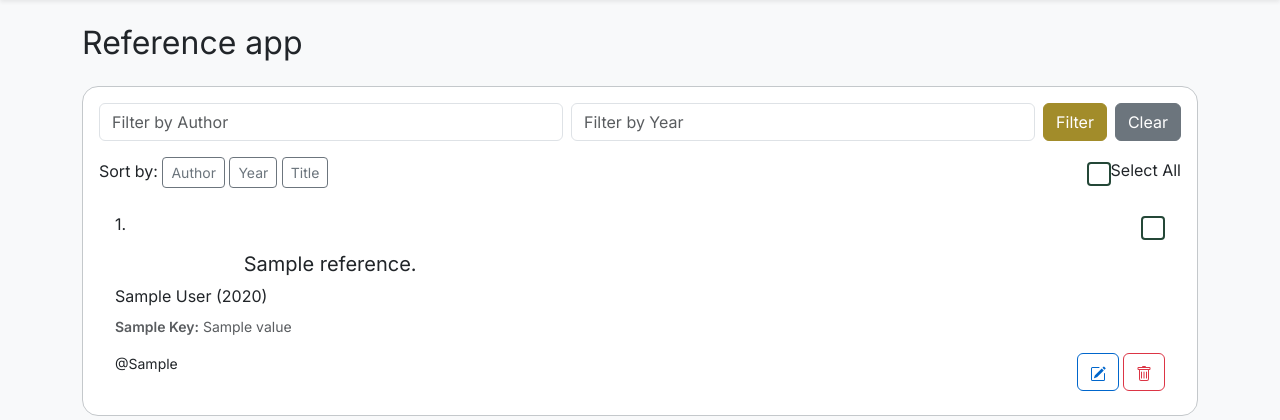
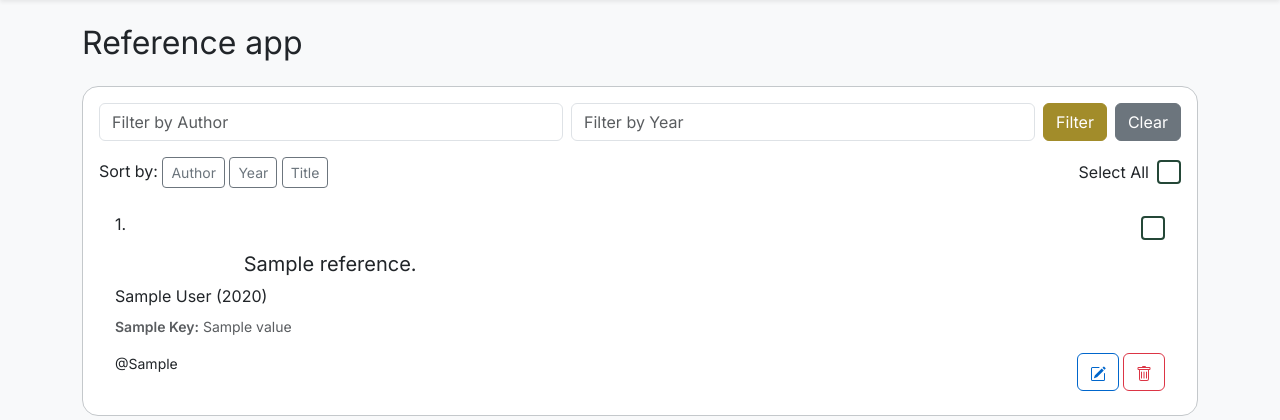
Before and after one commit to kortekoski/ohtuminiprojekti, a Flask app: template src/templates/index.html in a window 1280 px wide. Shown: the part 56-476 px from the top of the page. Run offline with Flask 3, Linux system fonts and the light colour scheme; the template is opened without the code that fills it: most values are stand-ins (such as "Sample title", 1, 10 or a date in 2020).

Commit message:
Change tickbox alignment

```diff
--- a/src/templates/index.html
+++ b/src/templates/index.html
@@ -25,11 +25,11 @@ Reference app
         <a href="{{ url_for('index', sort_by='title') }}" class="btn btn-sm btn-outline-secondary">Title</a>
       </div>
       {% if references|length > 0 %}
-      <div class="form-check">
-        <input class="form-check-input" type="checkbox" id="select-all" onclick="toggleSelectAll()">
+      <div class="form-check d-flex align-items-center gap-2">
         <label class="form-check-label" for="select-all">
           Select All
         </label>
+        <input class="form-check-input m-0" type="checkbox" id="select-all" onclick="toggleSelectAll()">
       </div>
       {% endif %}
     </div>
```
